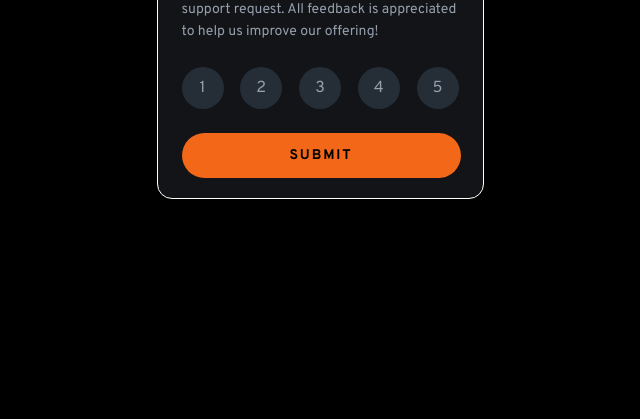
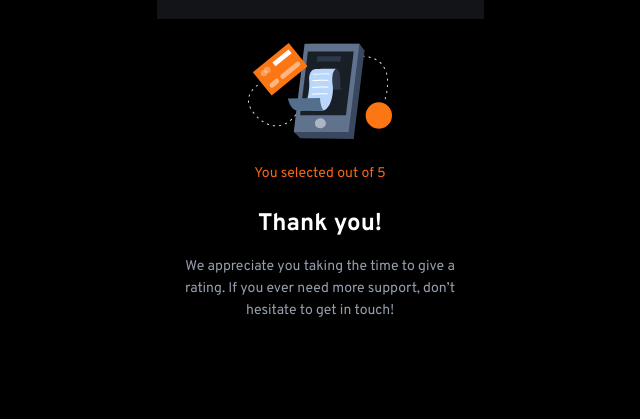
Before and after one commit to IamLeslieClaussen/interactiveRatingComponent, a plain HTML site: page index.html in a window 1280 px wide. Shown: the part 381-800 px from the top of the page, without its empty margins (320-960 px from the left). Drawn offline with Linux system fonts and the light colour scheme.

Commit message:
latest commit

```diff
--- a/index.html
+++ b/index.html
@@ -37,6 +37,20 @@
         <input type="submit" value="SUBMIT" id="submit-btn" />
       </form>
     </div>
+
+    <section id="thank-you">
+      <div class="thank-you-image">
+        <img src="./images/illustration-thank-you.svg" alt="thank you" />
+      </div>
+      <p class="dynamic-text">
+        You selected <span class="Dynamic-number"></span> out of 5
+      </p>
+      <h2>Thank you!</h2>
+      <p class="we">
+        We appreciate you taking the time to give a rating. If you ever need
+        more support, don’t hesitate to get in touch!
+      </p>
+    </section>
     <script src="script.js"></script>
   </body>
 </html>
--- a/style.css
+++ b/style.css
@@ -58,6 +58,7 @@ body {
     display: flex;
     justify-content: center;
     align-items: center;
+    flex-direction: column;
     height: 100vh;
     width: auto;
     overflow: hidden;
@@ -71,7 +72,7 @@ li {
 .container {
     width: 327px;
     height: 360px;
-    border: 1px white solid;
+    border: none
     border-radius: 15px;
     background-color: var(--clr-ntrl-very-dark-blue);
     padding: 24px;
@@ -117,6 +118,14 @@ p {
     border: none;
     color: var(--clr-ntrl-light-grey);
     margin-block: 24px;
+    font-weight: var(--fw-heavy);
+    transition: all 0.2s ease-in;
+    cursor: pointer;
+}
+
+.btn:hover {
+    background-color: grey;
+    color: white;
 }
 
 input {
@@ -128,9 +137,52 @@ input {
     letter-spacing: 1.87px;
     font-weight: var(--fw-heavy);
     font-size: 14px;
+    cursor: pointer;
+    transition: 0.2s ease-in;
+    letter-spacing: 2px;
+}
+
+input:hover{
+    background-color: white;
+    color: black;
+}
+
+#thank-you {
+    border: none;
+    width: 327px;
+    height: 360px;
+    border-radius: 13px;
+    display: flex;
+    flex-direction: column;
+    padding: 24px;
+    align-items: center;
+}
+
+.thank-you-image img {
+    width: 144px;
+    height: 96px;
+}
+
+.dynamic-text {
+    margin-block: 24px;
+    color: var(--clr-prmy-orange);
+    font-size: 14px;
+    line-height: 22px;
+}
+
+#thank-you h2 {
+    color: white;
+    margin-bottom: 17px;
+    font-size: 24px;
+    font-weight: var(--fw-heavy);
+}
+
+#thank-you .we {
+    font-size: 14px;
+    line-height: 22px;
+    text-align: center;
 
 }
-
 
 @media (min-width: 1440px){
     .container {
```
